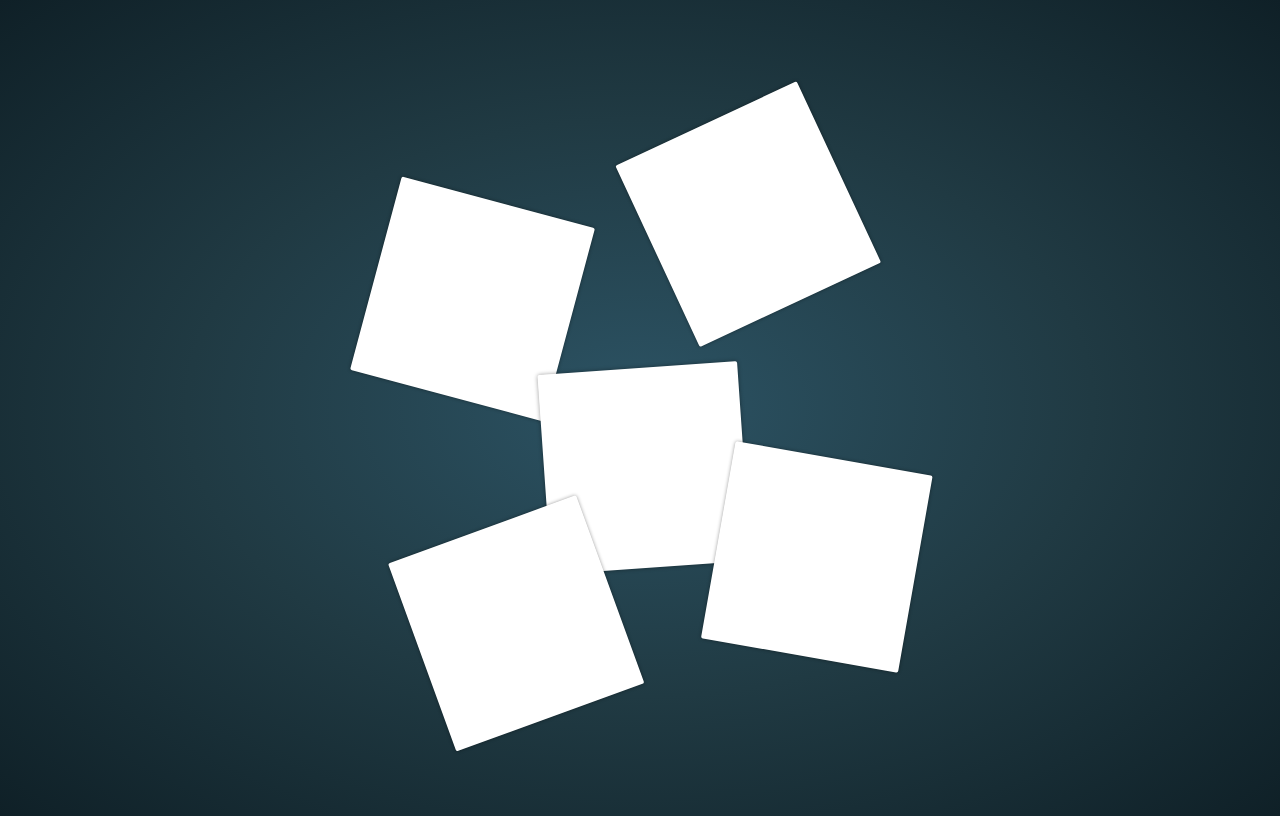
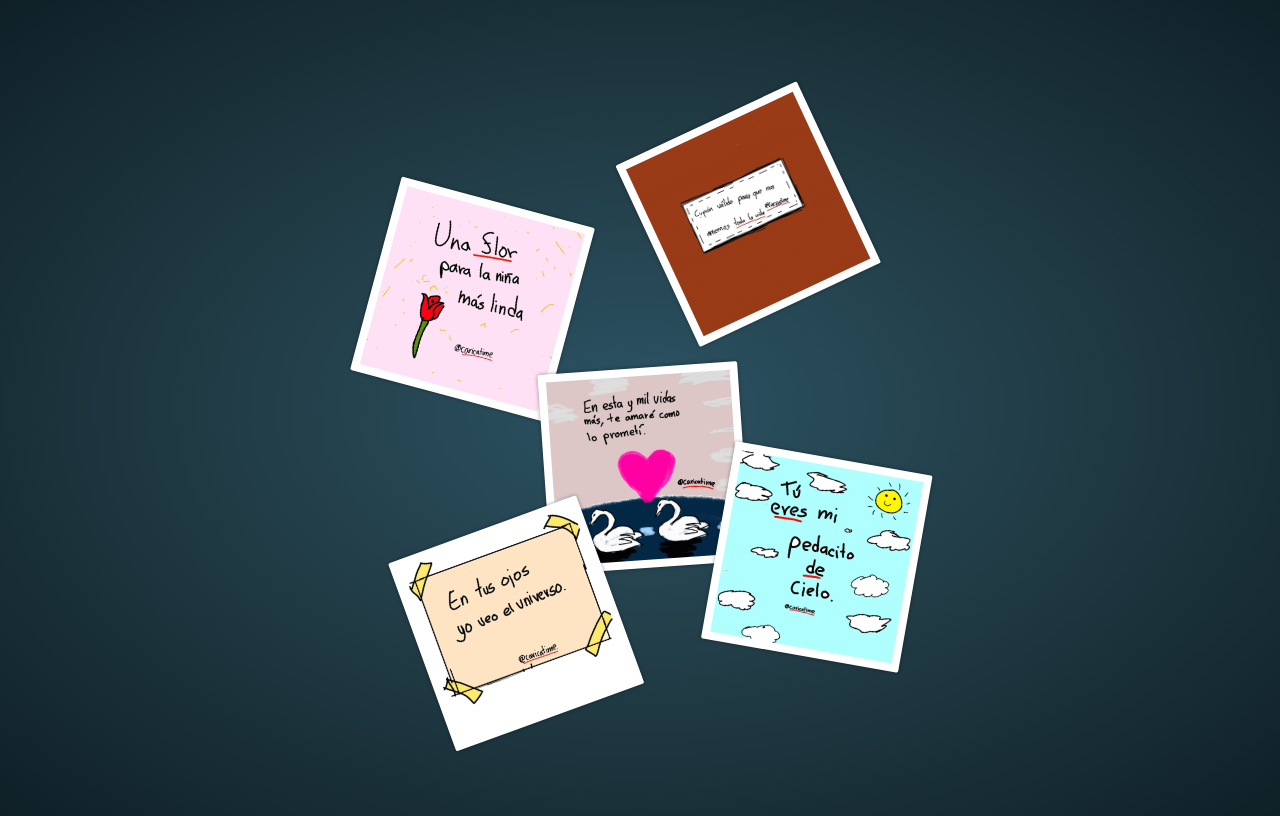
Before and after one commit to AbielOmar/MainPag, a plain HTML site: page polaroid.html in a window 1280 px wide. Drawn offline with Linux system fonts and the light colour scheme.

Commit message:
polaroid.html

```diff
--- a/polaroid.html
+++ b/polaroid.html
@@ -11,7 +11,7 @@
 <div
   class="card"
   style="
-    --image: url('images/kl/im5.jpg');
+    --image: url('im5.jpg');
     --angle: 15deg;
     --x: -95%;
     --y: -31%;
@@ -21,7 +21,7 @@
 <div
   class="card"
   style="
---image: url('images/kl/im4.jpg');
+--image: url('im4.jpg');
 --angle: -4deg;
 --x: 0%;
 --y: 30%;
@@ -31,7 +31,7 @@
 <div
   class="card"
   style="
---image: url('images/kl/im3.jpg');
+--image: url('im3.jpg');
 --angle: 10deg;
 --x: 100%;
 --y: 58%;
@@ -41,7 +41,7 @@
 <div
   class="card"
   style="
---image: url('images/kl/im2.jpg');
+--image: url('im2.jpg');
 --angle: -20deg;
 --x: -95%;
 --y: 80%;
@@ -51,7 +51,7 @@
 <div
   class="card"
   style="
---image: url('images/kl/im1.jpg');
+--image: url('im1.jpg');
 --angle: -25deg;
 --x: 90%;
 --y: -65%;
```
